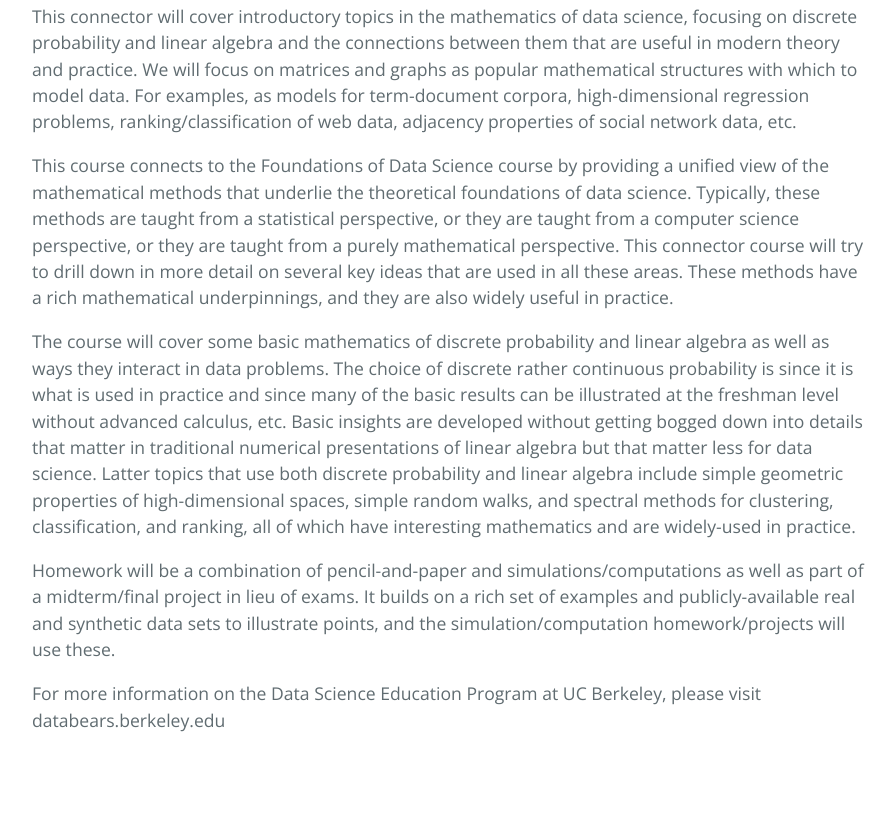
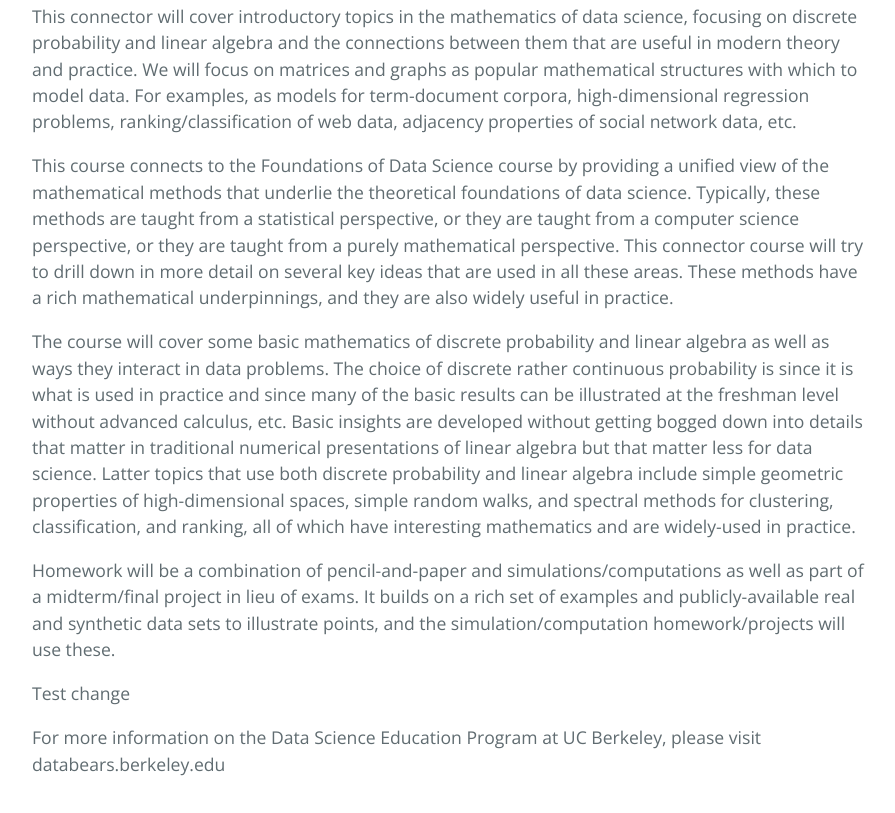
Before and after one commit to data-8/stat89a, a plain HTML site: page index.html in a window 1280 px wide. Shown: the part 585-1398 px from the top of the page, without its empty margins (192-1087 px from the left). Before the commit the page ends 1368 px from the top, so only its background shows below. Drawn offline with nearby package versions, Linux system fonts and the light colour scheme.

Commit message:
minor change 1

```diff
--- a/index.html
+++ b/index.html
@@ -29,6 +29,8 @@
 
 <p>Homework will be a combination of pencil-and-paper and simulations/computations as well as part of a midterm/final project in lieu of exams. It builds on a rich set of examples and publicly-available real and synthetic data sets to illustrate points, and the simulation/computation homework/projects will use these.</p>
 
+        <p>Test change</p>
+
   </body>
 
 <p>For more information on the Data Science Education Program at UC Berkeley, please visit databears.berkeley.edu</p>
```
